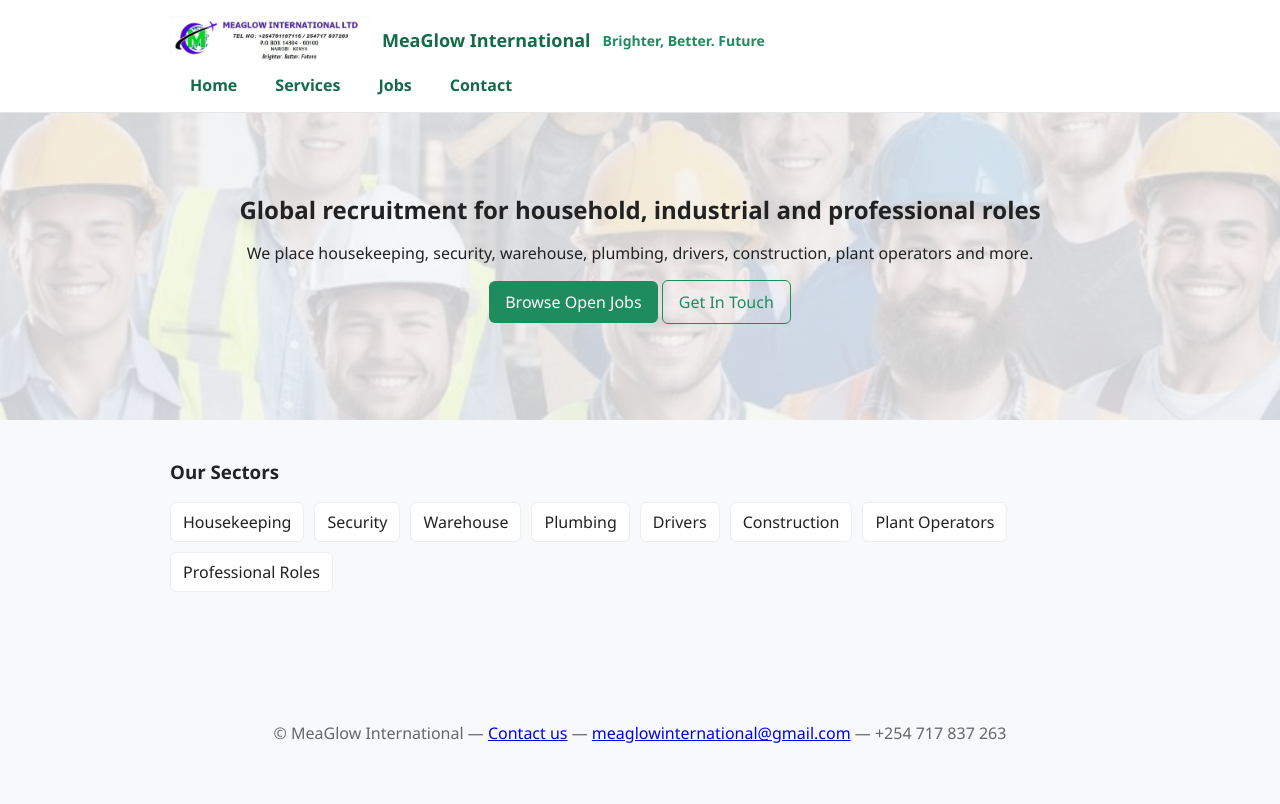
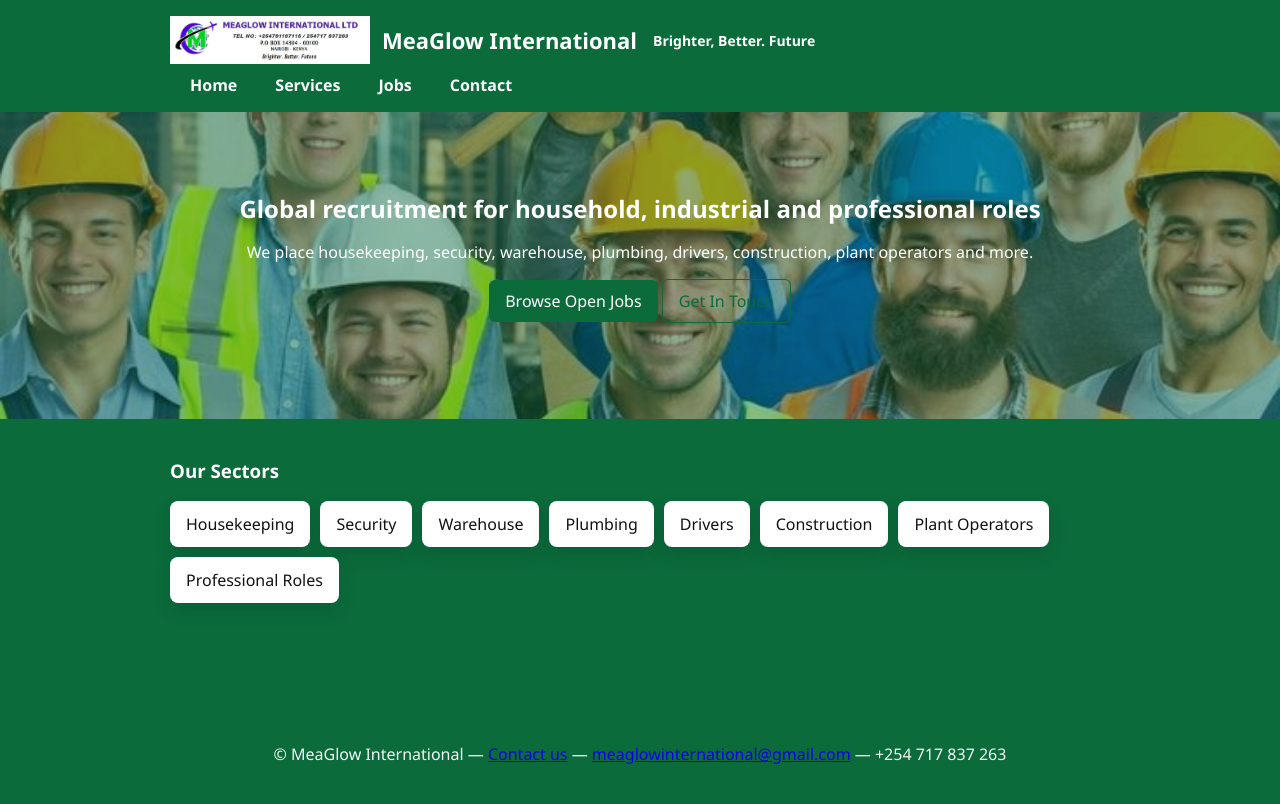
Before and after one commit to quinchillo10/MEAGLOWINTERNATIONAL, a website: page index.html in a window 1280 px wide. Drawn offline with Linux system fonts and the light colour scheme.

Commit message:
Add files via upload

```diff
--- a/assets/css/style.css
+++ b/assets/css/style.css
@@ -1,49 +1,54 @@
 :root{
-  --accent:#1f8c5d;
-  --accent-deep:#146b47;
-  --muted:#666;
-  --bg:#f8f9fb;
+  --accent:#0b6b3b;
+  --accent-deep:#064e2a;
+  --muted:#7a7a7a;
+  --bg:#f6f8f6;
+  --card-bg: #ffffff;
+  --card-color: #111213;
+  --footer-color: rgba(255,255,255,0.95);
+  --nav-color: rgba(255,255,255,0.98);
 }
 *{box-sizing:border-box}
-body{font-family:Segoe UI,system-ui,Arial,sans-serif;margin:0;background:var(--bg);color:#222}
+body{font-family:Segoe UI,system-ui,Arial,sans-serif;margin:0;background:#0b6b3b;color:#fff}
 .container{max-width:980px;margin:0 auto;padding:20px}
-.site-header{background:#fff;border-bottom:1px solid #e6e6e6}
+.site-header{background:transparent;border-bottom:0}
 .site-header .container{display:flex;flex-direction:column;align-items:flex-start;justify-content:flex-start;gap:10px;padding-top:16px;padding-bottom:16px}
 .site-header nav{display:flex;flex-wrap:wrap;gap:12px 18px;margin-left:0}
-.site-header nav a{color:var(--accent-deep);text-decoration:none;font-weight:600}
-.brand{margin:0;padding:0;display:flex;align-items:center;flex-wrap:wrap}
+.site-header nav a{color:var(--nav-color);text-decoration:none;font-weight:700}
+.brand{margin:0;padding:0;display:flex;align-items:center;flex-wrap:wrap;color:#ffffff;font-weight:800}
 .brand img.logo{height:48px;margin-right:12px}
-.brand .brand-name{font-size:18px;font-weight:700;color:var(--accent-deep);margin-right:8px}
-.brand .tagline{display:block;font-size:14px;color:var(--accent);margin-left:4px;font-weight:600}
+.brand .brand-name{font-size:22px;font-weight:900;color:#ffffff;margin-right:12px}
+.brand .tagline{display:block;font-size:14px;color:#ffffff;margin-left:4px;font-weight:700}
 .hero{padding:60px 0;text-align:center}
 .hero h2{margin:0 0 10px}
 .hero{position:relative;overflow:hidden}
-.hero-bg-single{position:absolute;inset:0;background-size:cover;background-position:center;pointer-events:none;opacity:0.18;filter:grayscale(20%) saturate(80%) blur(0.5px)}
+.hero-bg-single{position:absolute;inset:0;background-size:cover;background-position:center;pointer-events:none;opacity:0.55;filter:grayscale(0%) saturate(115%) contrast(105%);transition:opacity .3s ease}
+.hero:hover .hero-bg-single{opacity:0.8}
 .hero .container{position:relative;z-index:2}
 .btn{display:inline-block;padding:10px 16px;background:var(--accent);color:#fff;border-radius:6px;text-decoration:none}
 .btn.ghost{background:transparent;color:var(--accent);border:1px solid var(--accent)}
 .sectors{display:flex;flex-wrap:wrap;gap:10px;padding:0;list-style:none}
-.sectors li{background:#fff;padding:8px 12px;border-radius:6px;border:1px solid #eee}
+.sectors li{background:var(--card-bg);padding:12px 16px;border-radius:8px;border:0;color:var(--card-color);box-shadow:0 8px 20px rgba(0,0,0,0.12)}
 .jobs-grid{display:grid;grid-template-columns:repeat(auto-fit,minmax(220px,1fr));gap:16px;margin-top:20px}
-.job{background:#fff;border-radius:8px;border:1px solid #eaeaea;overflow:hidden;display:flex;flex-direction:column}
+.job{background:var(--card-bg);border-radius:10px;border:0;overflow:hidden;display:flex;flex-direction:column;color:var(--card-color);box-shadow:0 14px 40px rgba(2,6,23,0.18)}
 .job img{width:100%;height:140px;object-fit:cover;display:block}
-.job-body{padding:12px;flex:1;display:flex;flex-direction:column}
+.job-body{padding:14px;flex:1;display:flex;flex-direction:column}
 .job h3{margin:0 0 6px}
 .apply{margin-top:auto;display:inline-block;padding:6px 10px;background:var(--accent);color:#fff;border-radius:6px;text-decoration:none}
 .req-toggle{margin-left:8px;background:#eee;border:0;padding:6px 8px;border-radius:6px;cursor:pointer}
-.requirements{display:none;padding:10px 12px;border-top:1px solid #f0f0f0;background:#fafafa;margin-top:10px;border-radius:0 0 8px 8px}
+.requirements{display:none;padding:12px 14px;border-top:1px solid #f0f0f0;background:rgba(255,255,255,0.98);margin-top:10px;border-radius:0 0 8px 8px;color:var(--card-color)}
 .requirements ul{margin:0;padding-left:18px;color:var(--muted)}
 .requirements.show{display:block}
-.site-footer{margin-top:40px;padding:18px 0;text-align:center;color:var(--muted)}
+.site-footer{margin-top:40px;padding:28px 0;text-align:center;color:var(--footer-color)}
 .site-footer .footer-brand{display:inline-flex;align-items:center;gap:10px}
 .site-footer .footer-brand img.logo{height:36px;margin:0}
-.site-footer .footer-brand .tagline{font-size:14px;color:var(--muted)}
+.site-footer .footer-brand .tagline{font-size:14px;color:var(--footer-color)}
 .jobs-controls{margin:12px 0}
 /* Countries list layout */
 .countries{display:grid;grid-template-columns:1fr 1fr;gap:20px;background:transparent;padding:18px 0}
 .countries h3{margin-top:0}
 .countries ul{margin:8px 0;padding-left:18px}
 label{display:block;margin-bottom:8px}
-.contact-form input,.contact-form textarea{width:100%;padding:8px;border:1px solid #ddd;border-radius:6px;margin-bottom:12px}
-.contact-form button{background:var(--accent);color:#fff;padding:10px 14px;border:0;border-radius:6px}
+.contact-form input,.contact-form textarea{width:100%;padding:10px;border:1px solid #ddd;border-radius:8px;margin-bottom:12px;background:rgba(255,255,255,0.98);color:var(--card-color)}
+.contact-form button{background:var(--accent);color:#fff;padding:10px 14px;border:0;border-radius:8px}
 @media(min-width:700px){.site-header .container nav a{margin-left:20px}}
--- a/index.html
+++ b/index.html
@@ -13,7 +13,7 @@
         <nav>
           <a href="index.html">Home</a>
           <a href="services.html">Services</a>
-          <a href="jobs.html">Jobs</a>
+          <a href="/jobs">Jobs</a>
           <a href="contact.html">Contact</a>
         </nav>
       </div>
@@ -25,7 +25,7 @@
         <div class="container">
           <h2>Global recruitment for household, industrial and professional roles</h2>
           <p>We place housekeeping, security, warehouse, plumbing, drivers, construction, plant operators and more.</p>
-          <p><a class="btn" href="jobs.html">Browse Open Jobs</a> <a class="btn ghost" href="contact.html">Get In Touch</a></p>
+          <p><a class="btn" href="/jobs">Browse Open Jobs</a> <a class="btn ghost" href="contact.html">Get In Touch</a></p>
         </div>
       </section>
 
--- a/server.js
+++ b/server.js
@@ -53,6 +53,10 @@ const upload = multer({ storage: storage, fileFilter: fileFilter, limits: { file
 
 app.get('/admin', requireAuth, (req, res) => {
   res.sendFile(path.join(publicDir, 'admin.html'));
+});
+
+app.get('/jobs', (req, res) => {
+  res.sendFile(path.join(publicDir, 'jobs.html'));
 });
 
 // login endpoint
```
Also changed, not shown: assets/data/jobs.json (+50 -8 lines), contact.html (+1 -1 lines), jobs.html (+1 -1 lines), services.html (+1 -1 lines), assets/images/images-1787347264392-573295994.jpg (added), assets/images/logo.svg, assets/images/manifest.json, assets/images/thumb-images-1787347264392-573295994.jpg (added).
